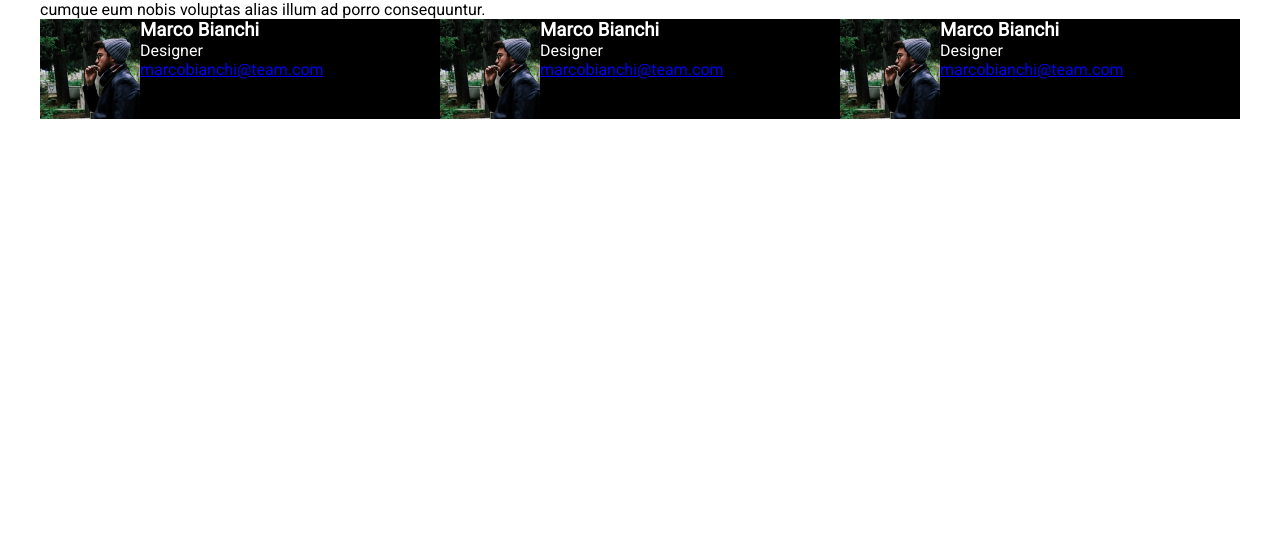
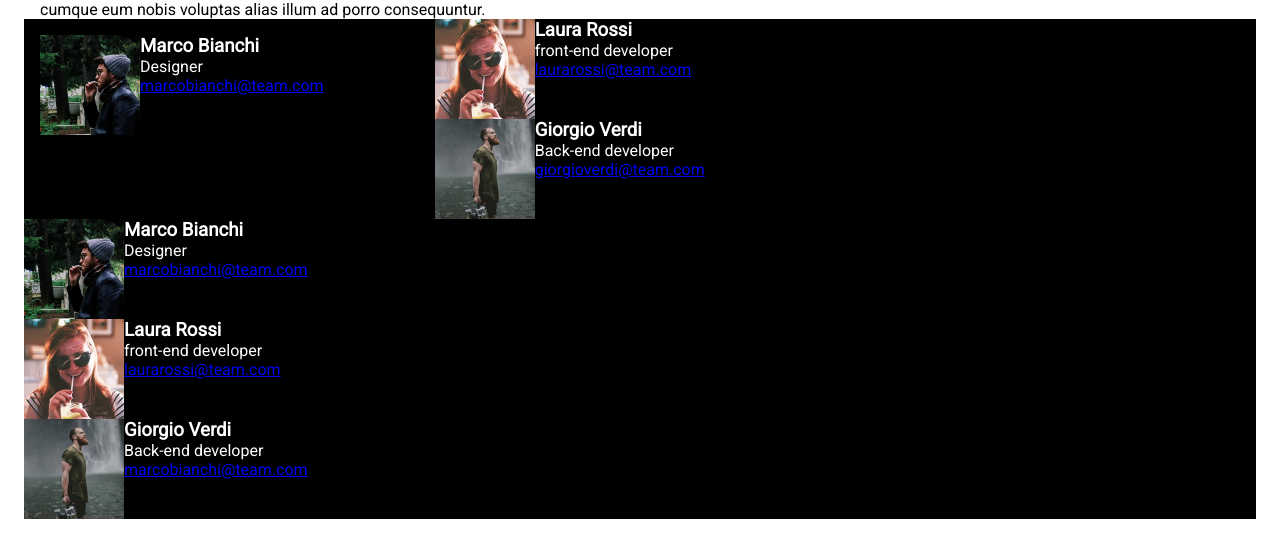
Before and after one commit to SabirHamza/html-css-float-cards, a plain HTML site: page index.html in a window 1280 px wide. Shown: the part 57-614 px from the top of the page. Drawn offline with Linux system fonts and the light colour scheme.

Commit message:
find solution

```diff
--- a/css/style.css
+++ b/css/style.css
@@ -11,6 +11,12 @@
     margin: auto;
 }
 
+.container::after{
+    content: '';
+    display: block;
+    clear: both;
+}
+
 img{
     width: 100px;
     float: left;
@@ -20,6 +26,28 @@ span{
     display: block;
 }
 
+.row::after{
+    content: '';
+    display: block;
+    clear: both;
+}
+
+.row{
+    margin: 0 -1rem;
+}
+
+.column::after{
+    content: '';
+    display: block;
+    clear: both;
+}
+
+.column{
+    width: calc(100% / 3);
+    padding: 1rem;
+    float: left;
+}
+
 .card::after{
     content: '';
     display: block;
@@ -27,8 +55,7 @@ span{
 }
 
 .card{
+    height: 100px;
     color: white;
     background-color: black;
-    width: calc(100% / 3);
-    float: left;
 }
--- a/index.html
+++ b/index.html
@@ -23,6 +23,29 @@
     <div class="container">
         <main>
             <div class="row">
+                <div class="column">
+                    <div class="card">
+                        <img src="./img/male1.png" alt="">
+                        <h3>Marco Bianchi</h3>
+                        <span>Designer</span>
+                        <a href="#">marcobianchi@team.com</a>
+                    </div>
+                </div>
+                <div class="card">
+                    <img src="./img/female1.png" alt="">
+                    <h3>Laura Rossi</h3>
+                    <span>front-end developer</span>
+                    <a href="#">laurarossi@team.com</a>
+                </div>
+                <div class="card">
+                    <img src="./img/male2.png" alt="">
+                    <h3>Giorgio Verdi</h3>
+                    <span>Back-end developer</span>
+                    <a href="#">giorgioverdi@team.com</a>
+                </div>
+            </div>
+
+            <div class="row">
                 <div class="card">
                     <img src="./img/male1.png" alt="">
                     <h3>Marco Bianchi</h3>
@@ -30,15 +53,15 @@
                     <a href="#">marcobianchi@team.com</a>
                 </div>
                 <div class="card">
-                    <img src="./img/male1.png" alt="">
-                    <h3>Marco Bianchi</h3>
-                    <span>Designer</span>
-                    <a href="#">marcobianchi@team.com</a>
+                    <img src="./img/female1.png" alt="">
+                    <h3>Laura Rossi</h3>
+                    <span>front-end developer</span>
+                    <a href="#">laurarossi@team.com</a>
                 </div>
                 <div class="card">
-                    <img src="./img/male1.png" alt="">
-                    <h3>Marco Bianchi</h3>
-                    <span>Designer</span>
+                    <img src="./img/male2.png" alt="">
+                    <h3>Giorgio Verdi</h3>
+                    <span>Back-end developer</span>
                     <a href="#">marcobianchi@team.com</a>
                 </div>
             </div>
```
